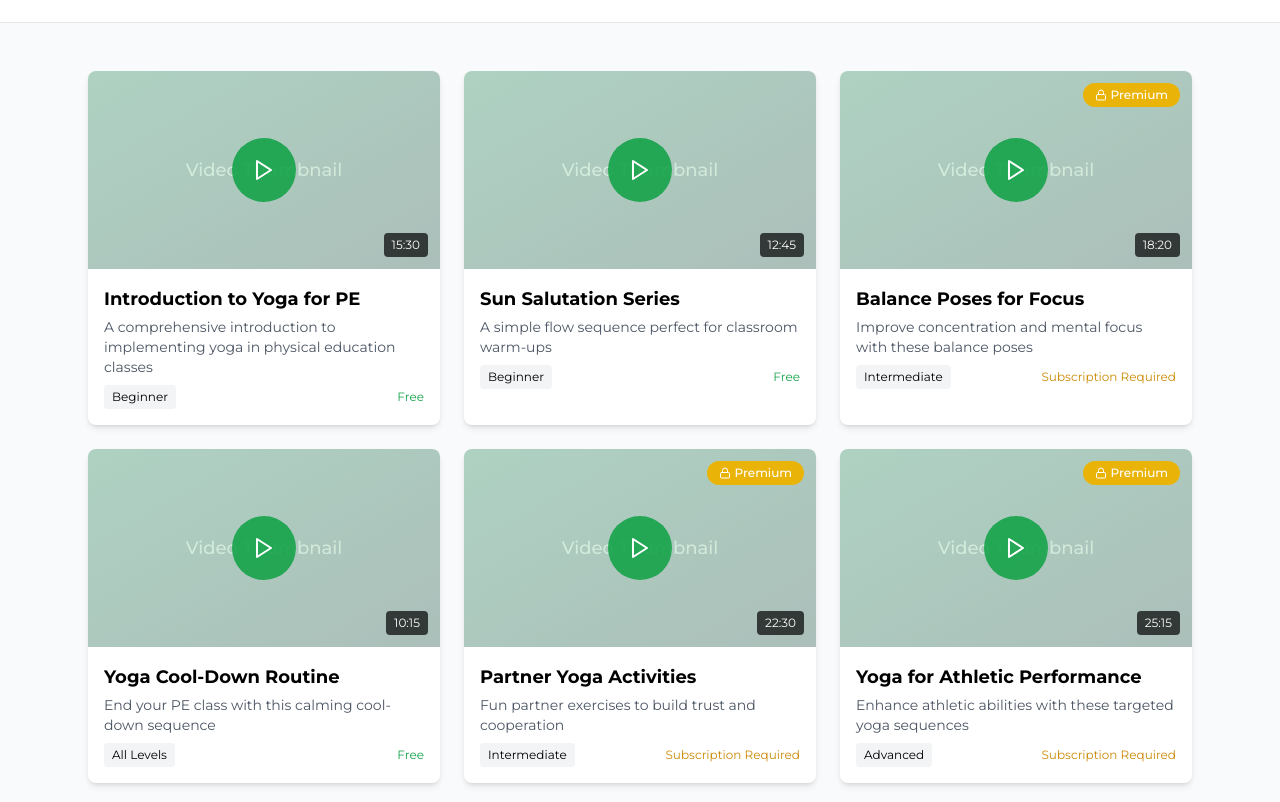
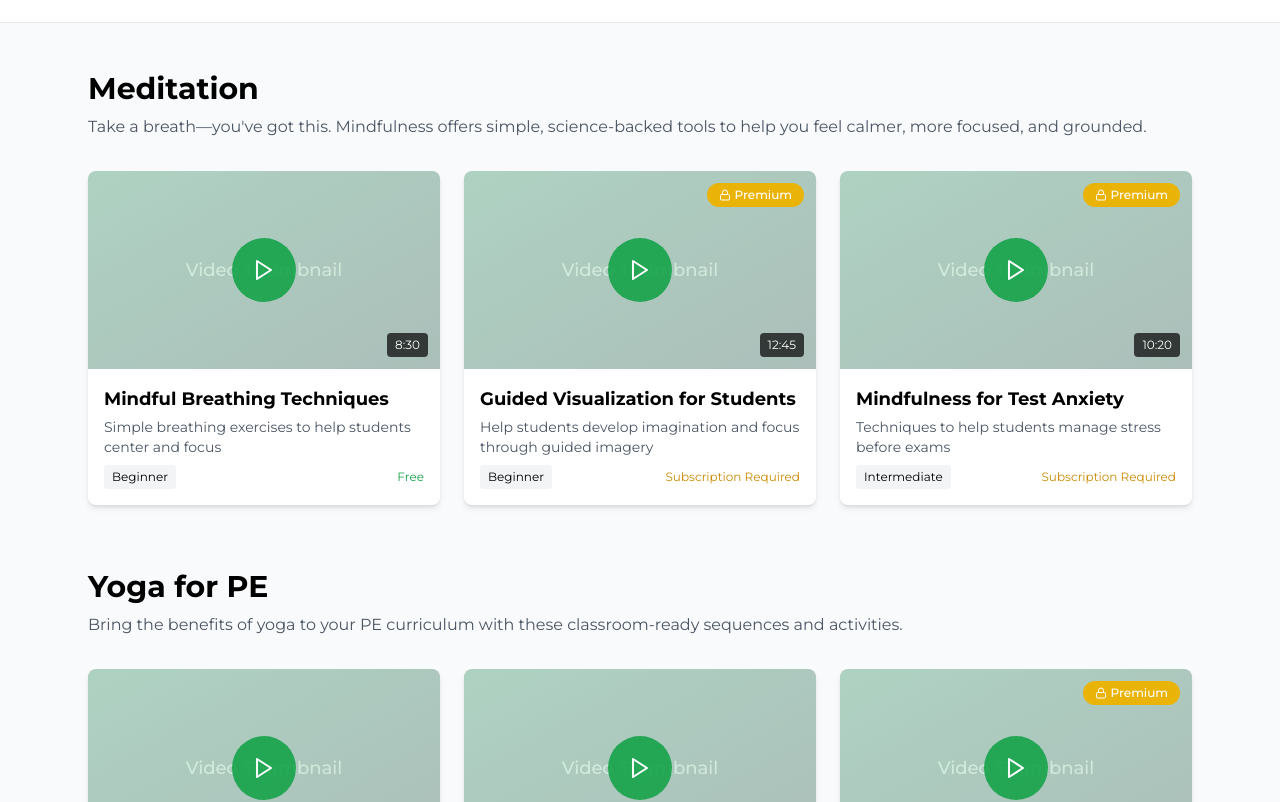
Before and after one commit to Vicsicard/yoga-for-pe, a Next.js app: page /videos in a window 1280 px wide. Shown: the part 341-1143 px from the top of the page. Built offline with nearby package versions, Linux system fonts and the light colour scheme.

Commit message:
Implement client-requested changes: reorganize video page into three sections, add contact page hero slider, fix Benefits component

```diff
--- a/app/videos/page.tsx
+++ b/app/videos/page.tsx
@@ -6,76 +6,140 @@ import { FiSearch, FiFilter, FiLock, FiPlay } from 'react-icons/fi'
 // Mock data for videos - in a real app, this would come from Supabase
 const videoCategories = [
   { id: 'all', name: 'All Videos' },
+  { id: 'meditation', name: 'Meditation' },
+  { id: 'yogaforpe', name: 'Yoga for PE' },
+  { id: 'relaxation', name: 'Relaxation' },
   { id: 'beginner', name: 'Beginner' },
   { id: 'intermediate', name: 'Intermediate' },
-  { id: 'advanced', name: 'Advanced' },
-  { id: 'warmup', name: 'Warm-up' },
-  { id: 'cooldown', name: 'Cool-down' },
-  { id: 'mindfulness', name: 'Mindfulness' }
+  { id: 'advanced', name: 'Advanced' }
 ]
 
-const videos = [
+// Videos organized by section
+const videoSections = [
+  {
+    id: 'meditation',
+    title: 'Meditation',
+    description: 'Take a breath—you\'ve got this. Mindfulness offers simple, science-backed tools to help you feel calmer, more focused, and grounded.',
+    videos: [
       {
         id: 1,
+        title: 'Mindful Breathing Techniques',
+        description: 'Simple breathing exercises to help students center and focus',
+        duration: '8:30',
+        level: 'Beginner',
+        thumbnail: '/images/video-thumbnail1.jpg',
+        vimeoId: '123456789',
+        isPremium: false,
+        category: 'meditation'
+      },
+      {
+        id: 2,
+        title: 'Guided Visualization for Students',
+        description: 'Help students develop imagination and focus through guided imagery',
+        duration: '12:45',
+        level: 'Beginner',
+        thumbnail: '/images/video-thumbnail2.jpg',
+        vimeoId: '123456790',
+        isPremium: true,
+        category: 'meditation'
+      },
+      {
+        id: 3,
+        title: 'Mindfulness for Test Anxiety',
+        description: 'Techniques to help students manage stress before exams',
+        duration: '10:20',
+        level: 'Intermediate',
+        thumbnail: '/images/video-thumbnail3.jpg',
+        vimeoId: '123456791',
+        isPremium: true,
+        category: 'meditation'
+      }
+    ]
+  },
+  {
+    id: 'yogaforpe',
+    title: 'Yoga for PE',
+    description: 'Bring the benefits of yoga to your PE curriculum with these classroom-ready sequences and activities.',
+    videos: [
+      {
+        id: 4,
         title: 'Introduction to Yoga for PE',
         description: 'A comprehensive introduction to implementing yoga in physical education classes',
         duration: '15:30',
         level: 'Beginner',
-    thumbnail: '/images/video-thumbnail1.jpg',
-    vimeoId: '123456789',
-    isPremium: false
+        thumbnail: '/images/video-thumbnail4.jpg',
+        vimeoId: '123456792',
+        isPremium: false,
+        category: 'yogaforpe'
       },
       {
-    id: 2,
+        id: 5,
         title: 'Sun Salutation Series',
         description: 'A simple flow sequence perfect for classroom warm-ups',
         duration: '12:45',
         level: 'Beginner',
-    thumbnail: '/images/video-thumbnail2.jpg',
-    vimeoId: '123456790',
-    isPremium: false
+        thumbnail: '/images/video-thumbnail5.jpg',
+        vimeoId: '123456793',
+        isPremium: false,
+        category: 'yogaforpe'
       },
       {
-    id: 3,
-    title: 'Balance Poses for Focus',
-    description: 'Improve concentration and mental focus with these balance poses',
-    duration: '18:20',
+        id: 6,
+        title: 'Partner Yoga Activities',
+        description: 'Fun partner exercises to build trust and cooperation',
+        duration: '22:30',
         level: 'Intermediate',
-    thumbnail: '/images/video-thumbnail3.jpg',
-    vimeoId: '123456791',
-    isPremium: true
+        thumbnail: '/images/video-thumbnail6.jpg',
+        vimeoId: '123456794',
+        isPremium: true,
+        category: 'yogaforpe'
+      }
+    ]
   },
   {
-    id: 4,
+    id: 'relaxation',
+    title: 'Relaxation',
+    description: 'Help students unwind, restore, and find balance with these calming sequences and techniques.',
+    videos: [
+      {
+        id: 7,
         title: 'Yoga Cool-Down Routine',
         description: 'End your PE class with this calming cool-down sequence',
         duration: '10:15',
         level: 'All Levels',
-    thumbnail: '/images/video-thumbnail4.jpg',
-    vimeoId: '123456792',
-    isPremium: false
+        thumbnail: '/images/video-thumbnail7.jpg',
+        vimeoId: '123456795',
+        isPremium: false,
+        category: 'relaxation'
       },
       {
-    id: 5,
-    title: 'Partner Yoga Activities',
-    description: 'Fun partner exercises to build trust and cooperation',
-    duration: '22:30',
-    level: 'Intermediate',
-    thumbnail: '/images/video-thumbnail5.jpg',
-    vimeoId: '123456793',
-    isPremium: true
+        id: 8,
+        title: 'Restorative Yoga for Students',
+        description: 'Gentle poses to help students release tension and restore energy',
+        duration: '18:20',
+        level: 'Beginner',
+        thumbnail: '/images/video-thumbnail8.jpg',
+        vimeoId: '123456796',
+        isPremium: false,
+        category: 'relaxation'
       },
       {
-    id: 6,
-    title: 'Yoga for Athletic Performance',
-    description: 'Enhance athletic abilities with these targeted yoga sequences',
-    duration: '25:15',
-    level: 'Advanced',
-    thumbnail: '/images/video-thumbnail6.jpg',
-    vimeoId: '123456794',
-    isPremium: true
+        id: 9,
+        title: 'Stress Relief Techniques',
+        description: 'Quick and effective methods to reduce stress during the school day',
+        duration: '15:45',
+        level: 'All Levels',
+        thumbnail: '/images/video-thumbnail9.jpg',
+        vimeoId: '123456797',
+        isPremium: true,
+        category: 'relaxation'
       }
     ]
+  }
+]
+
+// Flatten videos for search and filtering
+const allVideos = videoSections.flatMap(section => section.videos)
 
 export default function VideosPage() {
   const [selectedCategory, setSelectedCategory] = useState('all')
@@ -83,11 +147,15 @@ export default function VideosPage() {
   const [showPremiumModal, setShowPremiumModal] = useState(false)
 
   // Filter videos based on search and category
-  const filteredVideos = videos.filter(video => {
+  const filteredVideos = allVideos.filter(video => {
     const matchesSearch = video.title.toLowerCase().includes(searchQuery.toLowerCase()) ||
                          video.description.toLowerCase().includes(searchQuery.toLowerCase())
 
-    const matchesCategory = selectedCategory === 'all' || video.level.toLowerCase() === selectedCategory.toLowerCase()
+    const matchesCategory = selectedCategory === 'all' ||
+                           (selectedCategory === 'meditation' && video.category === 'meditation') ||
+                           (selectedCategory === 'yogaforpe' && video.category === 'yogaforpe') ||
+                           (selectedCategory === 'relaxation' && video.category === 'relaxation') ||
+                           video.level.toLowerCase() === selectedCategory.toLowerCase()
 
     return matchesSearch && matchesCategory
   })
@@ -148,10 +216,77 @@ export default function VideosPage() {
           </div>
         </section>
 
-        {/* Video Grid */}
+        {/* Video Sections */}
         <section className="bg-gray-50 py-12">
           <div className="container">
-            {filteredVideos.length > 0 ? (
+            {selectedCategory === 'all' ? (
+              // Display all three sections when no specific category is selected
+              videoSections.map(section => (
+                <div key={section.id} className="mb-16">
+                  <div className="mb-8">
+                    <h2 className="text-2xl md:text-3xl font-bold mb-2">{section.title}</h2>
+                    <p className="text-gray-600">{section.description}</p>
+                  </div>
+
+                  <div className="grid md:grid-cols-2 lg:grid-cols-3 gap-6">
+                    {section.videos
+                      .filter(video => video.title.toLowerCase().includes(searchQuery.toLowerCase()) ||
+                                      video.description.toLowerCase().includes(searchQuery.toLowerCase()))
+                      .map(video => (
+                        <div key={video.id} className="card group cursor-pointer" onClick={() => handleVideoClick(video)}>
+                          <div className="relative aspect-video overflow-hidden bg-gray-300">
+                            {/* This would be the video thumbnail */}
+                            <div className="absolute inset-0 bg-gradient-to-br from-primary-500/20 to-primary-800/20 group-hover:from-primary-500/30 group-hover:to-primary-800/30 transition-all" />
+                            <div className="flex items-center justify-center w-full h-full text-white">
+                              <span className="text-lg font-medium">Video Thumbnail</span>
+                            </div>
+
+                            {/* Play button */}
+                            <div className="absolute inset-0 flex items-center justify-center">
+                              <div className="w-16 h-16 rounded-full bg-primary-600/90 text-white flex items-center justify-center transition-transform group-hover:scale-110">
+                                <FiPlay size={24} />
+                              </div>
+                            </div>
+
+                            {/* Premium badge */}
+                            {video.isPremium && (
+                              <div className="absolute top-3 right-3 bg-yellow-500 text-white px-3 py-1 rounded-full text-xs font-medium flex items-center">
+                                <FiLock className="mr-1" size={12} />
+                                Premium
+                              </div>
+                            )}
+
+                            {/* Duration */}
+                            <div className="absolute bottom-3 right-3 bg-black/70 text-white px-2 py-1 rounded text-xs">
+                              {video.duration}
+                            </div>
+                          </div>
+
+                          <div className="p-4">
+                            <h3 className="font-bold text-lg mb-1 group-hover:text-primary-600 transition-colors">{video.title}</h3>
+                            <p className="text-gray-600 text-sm mb-2">{video.description}</p>
+                            <div className="flex justify-between items-center">
+                              <span className="text-xs bg-gray-100 px-2 py-1 rounded">{video.level}</span>
+                              {video.isPremium ? (
+                                <span className="text-xs text-yellow-600">Subscription Required</span>
+                              ) : (
+                                <span className="text-xs text-primary-600">Free</span>
+                              )}
+                            </div>
+                          </div>
+                        </div>
+                    ))}
+                  </div>
+                </div>
+              ))
+            ) : filteredVideos.length > 0 ? (
+              // Display filtered videos when a category is selected
+              <div>
+                <div className="mb-8">
+                  <h2 className="text-2xl md:text-3xl font-bold mb-2">
+                    {videoCategories.find(cat => cat.id === selectedCategory)?.name || 'Videos'}
+                  </h2>
+                </div>
                 <div className="grid md:grid-cols-2 lg:grid-cols-3 gap-6">
                   {filteredVideos.map(video => (
                     <div key={video.id} className="card group cursor-pointer" onClick={() => handleVideoClick(video)}>
@@ -197,6 +332,7 @@ export default function VideosPage() {
                       </div>
                     </div>
                   ))}
+                </div>
               </div>
             ) : (
               <div className="text-center py-12">
```
Also changed, not shown: app/contact/page.tsx (+10 -11 lines), components/Benefits.tsx (+16 -7 lines). Lines whose indentation alone changed are shown as unchanged.
